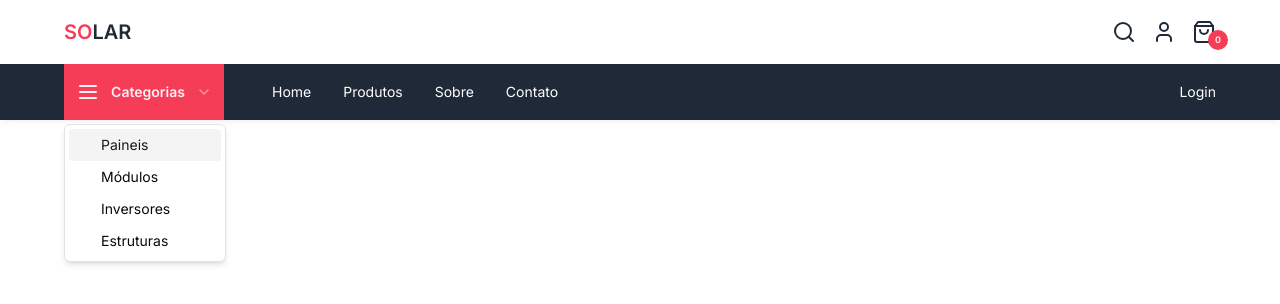
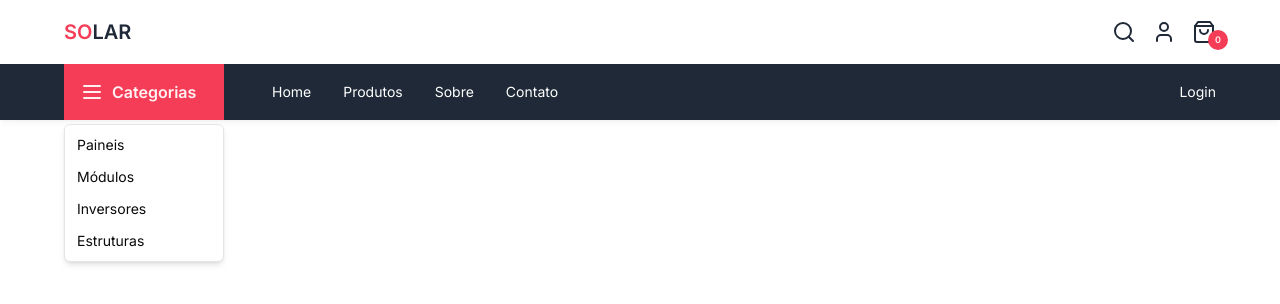
Before and after one commit to elielgomes/solar-shop, a Next.js app: page / in a window 1280 px wide. Both pictures are taken after a click on the button "Categorias". Shown: the top 304 px of the page. Built offline with nearby package versions, Linux system fonts and the light colour scheme.

Commit message:
:sparkles: feat: Add dropdown menu to navbar for selecting categories

```diff
--- a/src/components/navbar/index.tsx
+++ b/src/components/navbar/index.tsx
@@ -18,6 +18,13 @@ import { categories } from "@/constants/categories";
 import { MenuSheet } from "@/components/navbar/_components/menu-sheet";
 import { SearchSheet } from "@/components/navbar/_components/search-sheet";
 import { UserAccountPopover } from "@/components/navbar/_components/user-account-popover";
+
+import {
+  DropdownMenu,
+  DropdownMenuContent,
+  DropdownMenuItem,
+  DropdownMenuTrigger,
+} from "@/components/ui/dropdown-menu";
 
 export const Navbar: React.FC = () => {
   return (
@@ -49,19 +56,22 @@ export const Navbar: React.FC = () => {
         <div className="container flex h-full items-center justify-between">
           <div className="flex h-full items-center gap-12">
             <div className="h-full">
-              <Select>
-                <SelectTrigger className="font-semibold text-primary-foreground bg-primary border-none w-40 h-full rounded-none outline-none focus:ring-offset-0 focus:ring-0 transition-colors">
-                  <Menu className="size-6" />
-                  <SelectValue placeholder="Categorias" />
-                </SelectTrigger>
-                <SelectContent>
+              <DropdownMenu>
+                <DropdownMenuTrigger className="flex items-center justify-start gap-2 p-4 font-semibold text-primary-foreground bg-primary border-none w-40 h-full rounded-none outline-none focus:ring-offset-0 focus:ring-0 transition-colors">
+                  <Menu className="size-6" /> Categorias
+                </DropdownMenuTrigger>
+                <DropdownMenuContent className="w-40">
                   {categories.map((category) => (
-                    <SelectItem key={category.slug} value={category.slug}>
-                      {category.title}
-                    </SelectItem>
+                    <DropdownMenuItem
+                      key={category.slug}
+                      asChild
+                      className="cursor-pointer"
+                    >
+                      <Link href={category.href}>{category.title}</Link>
+                    </DropdownMenuItem>
                   ))}
-                </SelectContent>
-              </Select>
+                </DropdownMenuContent>
+              </DropdownMenu>
             </div>
             <nav>
               <ul className="flex gap-8 text-sm text-white">
```
